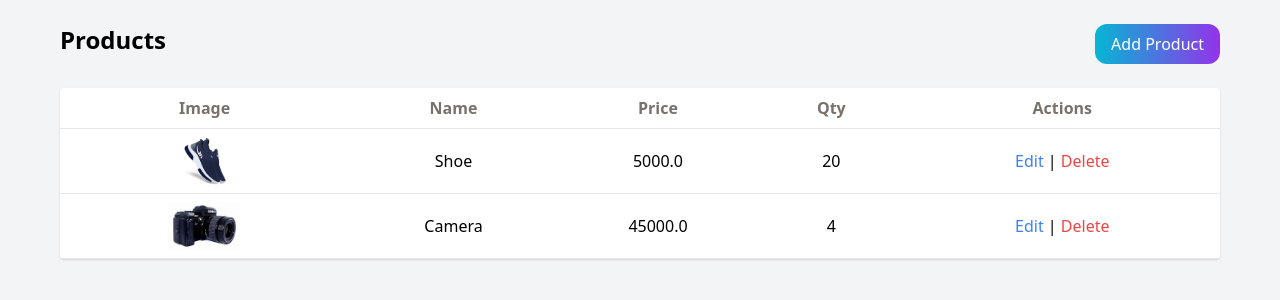
After one commit to vishalipar/Digital-Cafeteria, a Django app: page /products/ in a window 1280 px wide. The commit adds this page. Shown: the top 300 px of the page. Run offline with Django 5.2, Linux system fonts and the light colour scheme; a user stored in the database is signed in; data comes from the database, SQL or seed files in the repository; both versions use the stored data as it was after the commit; some libraries are stand-ins or nearby versions.

Commit message:
Design products page and fetch products from db

```diff
--- a/accounts/urls.py
+++ b/accounts/urls.py
@@ -4,5 +4,6 @@ from . import views
 urlpatterns = [
     path('', views.login_view, name='login'),
     path('dashboard/', views.dashboard, name='dashboard'),
+    path('products/', views.product_list, name='product_list'),
     path('logout/', views.logout_view, name='logout'),
 ]
--- a/accounts/views.py
+++ b/accounts/views.py
@@ -32,6 +32,11 @@ def dashboard(request):
     }
     return render(request, 'dashboard.html', context)
 
+@login_required
+def product_list(request):
+    products = Product.objects.all()
+    return render(request, 'products/list.html', {'products': products})
+
 def logout_view(request):
     logout(request)
     return redirect('login')
--- /dev/null
+++ b/templates/products/list.html
@@ -0,0 +1,51 @@
+<!DOCTYPE html>
+<html lang="en">
+<head>
+    <meta charset="UTF-8">
+    <meta name="viewport" content="width=device-width, initial-scale=1.0">
+    <title>Products</title>
+    <script src="https://cdn.tailwindcss.com"></script>
+</head>
+<body class="bg-gray-100 p-6 mx-9">
+
+    <div class="flex justify-between mb-6">
+        <h1 class="text-2xl font-bold">Products</h1>
+        <a href="#" class="bg-gradient-to-r from-cyan-500 to-purple-600 text-white px-4 py-2 rounded-xl">Add Product</a>
+    </div>
+
+    <table class="w-full bg-white rounded shadow">
+        <thead>
+            <tr class="border-b text-stone-500">
+                <th class="p-2">Image</th>
+                <th class="p-2">Name</th>
+                <th class="p-2">Price</th>
+                <th class="p-2">Qty</th>
+                <th class="p-2">Actions</th>
+            </tr>
+        </thead>
+        <tbody>
+            {% for p in products %}
+            <tr class="border-b text-center">
+                <td class="p-2">
+                    {% if p.image %}
+                        <img src="{{ p.image.url }}" class="h-12 mx-auto">
+                    {% endif %}
+                </td>
+                <td>{{ p.name }}</td>
+                <td>{{ p.price }}</td>
+                <td>{{ p.quantity }}</td>
+                <td>
+                    <a href="#" class="text-blue-500">Edit</a> |
+                    <a href="#" class="text-red-500">Delete</a>
+                </td>
+            </tr>
+            {% empty %}
+            <tr>
+                <td colspan="5" class="p-4 text-center">No products</td>
+            </tr>
+            {% endfor %}
+        </tbody>
+    </table>
+
+</body>
+</html>
```
Also changed, not shown: templates/dashboard.html (+7 -6 lines), db.sqlite3, media/products/camera4.jfif (added).
